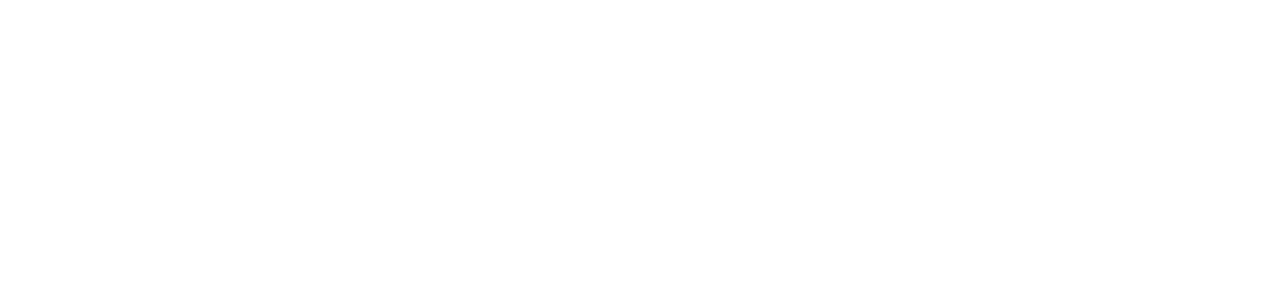
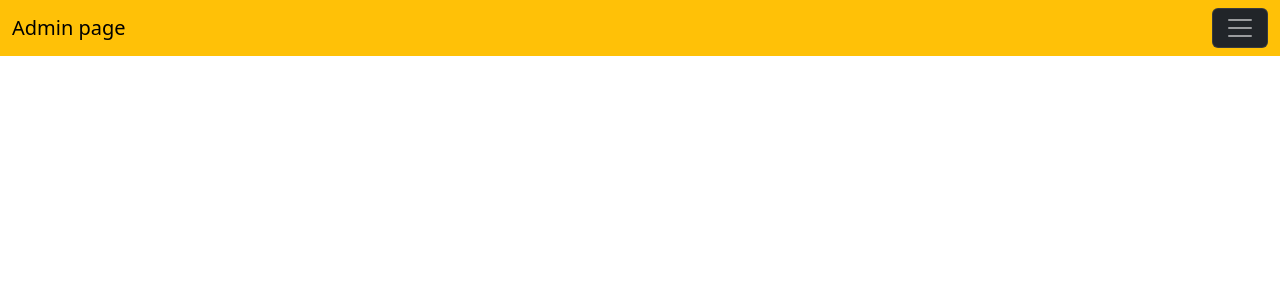
Before and after one commit to SCCHAW/TT7L-07_, a React (Create React App) app: page /admin in a window 1280 px wide. Before the commit this address had no page. Shown: the top 300 px of the page. Built offline with nearby package versions, Linux system fonts and the light colour scheme.

Commit message:
doing a admin page

```diff
--- a/package.json
+++ b/package.json
@@ -3,12 +3,14 @@
   "version": "0.1.0",
   "private": true,
   "dependencies": {
+    "@popperjs/core": "^2.11.8",
     "@testing-library/jest-dom": "^5.17.0",
     "@testing-library/react": "^13.4.0",
     "@testing-library/user-event": "^13.5.0",
     "axios": "^1.6.8",
     "bcrypt": "^5.1.1",
     "better-sqlite3": "^10.0.0",
+    "bootstrap": "^5.3.0",
     "cors": "^2.8.5",
     "react": "^18.3.1",
     "react-dom": "^18.3.1",
--- /dev/null
+++ b/src/component/adminNav/adminNavHeader.jsx
@@ -0,0 +1,68 @@
+const AdminNavHeader =()=> {
+    return (
+        <div>
+ <nav className="navbar navbar-dark bg-warning fixed-top">
+        <div className="container-fluid">
+          <a className="navbar-brand black-text" href="#">
+            Admin page
+          </a>
+          <button
+            className="navbar-toggler bg-dark"
+            type="button"
+            data-bs-toggle="offcanvas"
+            data-bs-target="#offcanvasDarkNavbar"
+            aria-controls="offcanvasDarkNavbar"
+            aria-label="Toggle navigation"
+          >
+            <span className="navbar-toggler-icon" ></span>
+          </button>
+          <div
+            className="offcanvas offcanvas-end text-bg-dark"
+            tabIndex="-1"
+            id="offcanvasDarkNavbar"
+            aria-labelledby="offcanvasDarkNavbarLabel"
+          >
+            <div className="offcanvas-header">
+              <h5 className="offcanvas-title" id="offcanvasDarkNavbarLabel">
+                Admin Account Page
+              </h5>
+              <button
+                type="button"
+                className="btn-close btn-close-white"
+                data-bs-dismiss="offcanvas"
+                aria-label="Close"
+              ></button>
+            </div>
+            <div className="offcanvas-body">
+              <ul className="navbar-nav justify-content-end flex-grow-1 pe-3">
+                <li className="nav-item">
+                  <a className="nav-link active" aria-current="page" href="#">
+                    Add product
+                  </a>
+                </li>
+                <li className="nav-item">
+                  <a className="nav-link" href="#">
+                    View all product
+                  </a>
+                </li>
+
+              </ul>
+              <form className="d-flex mt-3" role="search">
+                <input
+                  className="form-control me-2"
+                  type="search"
+                  placeholder="Search"
+                  aria-label="Search"
+                />
+                <button className="btn btn-warning" type="submit">
+                  Search
+                </button>
+              </form>
+            </div>
+          </div>
+        </div>
+      </nav>
+        </div>
+    )
+}
+export default AdminNavHeader
--- /dev/null
+++ b/src/component/pages/adminpage.css
@@ -0,0 +1,3 @@
+.navbar-brand.black-text {
+    color: black !important;
+  }
--- /dev/null
+++ b/src/component/pages/adminpage.jsx
@@ -0,0 +1,13 @@
+import React from "react";
+import "./adminpage.css";
+import AdminNavHeader from "../adminNav/adminNavHeader";
+
+const Adminpage = () => {
+  return (
+    <div>
+     <AdminNavHeader/>
+    </div>
+  );
+};
+
+export default Adminpage;
--- a/src/index.js
+++ b/src/index.js
@@ -2,6 +2,8 @@
 import ReactDOM from 'react-dom/client';
 import './index.css';
 import App from './App';
+import 'bootstrap/dist/css/bootstrap.min.css';
+import 'bootstrap/dist/js/bootstrap.bundle.min';
 
 
 const root = ReactDOM.createRoot(document.getElementById('root'));
--- a/src/navigation/root-stacks.js
+++ b/src/navigation/root-stacks.js
@@ -3,6 +3,7 @@
 import { BrowserRouter, Router, Route, Routes, Link } from "react-router-dom";
 import LoginSignup from "../component/loginSignUp/LoginSignup";
 import Homepage from "../component/pages/homepage";
+import Adminpage from "../component/pages/adminpage";
 
 export const RootNavigation = () => {
     return (
@@ -10,6 +11,7 @@
         <Routes>
           <Route exact path="/" element={<LoginSignup />} />
           <Route exact path="/home" element={<Homepage />} />
+          <Route exact path="/admin" element={<Adminpage />} />
         </Routes>
       </BrowserRouter>
    );
```
Also changed, not shown: 2 other files (tests, documents, lock files or other folders).
